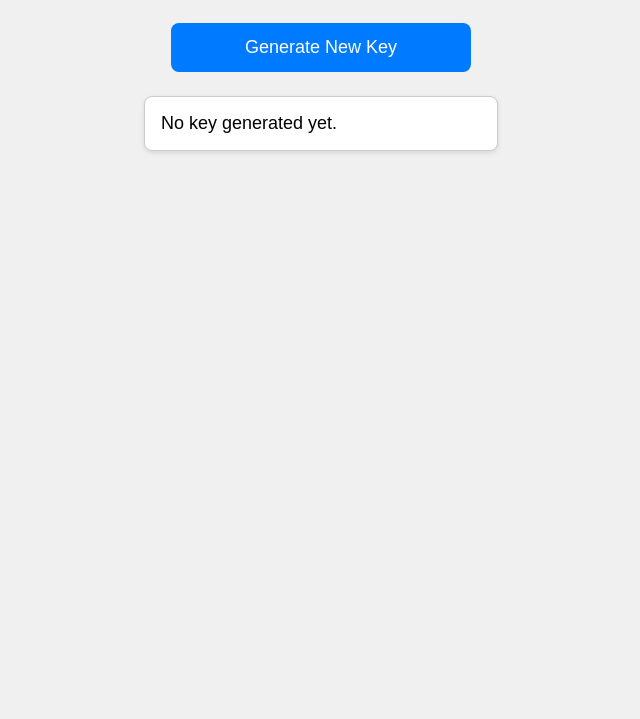
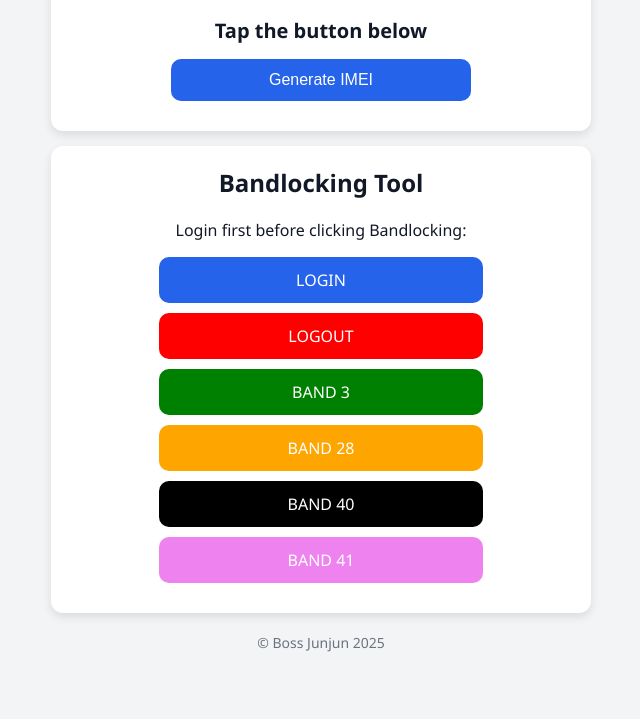
Before and after one commit to bjchack/terador, a plain HTML site: page zlt.html in a window 1280 px wide. Shown: the part 81-800 px from the top of the page, without its empty margins (319-959 px from the left). Drawn offline with Linux system fonts and the light colour scheme.

Commit message:
Update zlt.html

```diff
--- a/zlt.html
+++ b/zlt.html
@@ -1,72 +1,101 @@
+
 <!DOCTYPE html>
 <html lang="en">
 <head>
   <meta charset="UTF-8" />
   <meta name="viewport" content="width=device-width, initial-scale=1.0" />
-  <title>ZLT LICENSEKEY</title>
+  <title>Boss Junjun Tools</title>
   <style>
     body {
-      font-family: sans-serif;
-      padding: 16px;
+      font-family: 'Segoe UI', sans-serif;
+      background: #f3f4f6;
+      color: #111827;
       margin: 0;
-      background: #f0f0f0;
-      display: flex;
-      flex-direction: column;
-      align-items: center;
+      padding: 10px;
+      text-align: center;
+    }
+    .section {
+      background: white;
+      margin: 15px auto;
+      padding: 20px;
+      border-radius: 12px;
+      box-shadow: 0 4px 10px rgba(0,0,0,0.1);
+      max-width: 500px;
     }
     h2 {
-      text-align: center;
-      color: #333;
+      margin-top: 0;
     }
-    button {
-      width: 100%;
+    .button {
+      background-color: #2563eb;
+      color: white;
+      padding: 12px;
+      margin: 10px 5px;
+      width: 90%;
       max-width: 300px;
-      padding: 14px;
-      font-size: 18px;
-      background-color: #007bff;
-      color: white;
       border: none;
-      border-radius: 8px;
+      border-radius: 10px;
+      font-size: 16px;
+      display: block;
       cursor: pointer;
+      text-decoration: none;
+      margin-left: auto;
+      margin-right: auto;
+    }
+    .button.red { background-color: red; }
+    .button.green { background-color: green; }
+    .button.orange { background-color: orange; }
+    .button.black { background-color: black; }
+    .button.violet { background-color: violet; color: white; }
+    .imei-box {
+      font-size: 20px;
+      margin: 15px 0;
+      font-weight: bold;
+      word-break: break-all;
+    }
+    footer {
       margin-top: 20px;
-    }
-    button:hover {
-      background-color: #0056b3;
-    }
-    #output {
-      margin-top: 24px;
-      font-size: 18px;
-      background: #ffffff;
-      padding: 16px;
-      border: 1px solid #ccc;
-      border-radius: 8px;
-      width: 100%;
-      max-width: 320px;
-      word-wrap: break-word;
-      box-shadow: 0 2px 5px rgba(0,0,0,0.1);
+      font-size: 14px;
+      color: #6b7280;
     }
   </style>
 </head>
 <body>
 
-  <h2>🔑 ZLT LICENSEKEY</h2>
-  <button onclick="generateKey()">Generate New Key</button>
+  <div class="section">
+    <h2>IMEI Generator</h2>
+    <div id="imei" class="imei-box">Tap the button below</div>
+    <button class="button" onclick="generateIMEI()">Generate IMEI</button>
+  </div>
 
-  <div id="output">No key generated yet.</div>
+  <div class="section">
+    <h2>Bandlocking Tool</h2>
+    <p>Login first before clicking Bandlocking:</p>
+    <a class="button" href="http://192.168.254.254/goform/goform_set_cmd_process?isTest=false&amp;goformId=LOGIN&amp;username=dXNlcg%3D%3D&amp;password=QGwwM2UxdDM%3D">LOGIN</a>
+    <a class="button red" href="http://192.168.254.254/goform/goform_set_cmd_process?isTest=false&amp;goformId=LOGOUT&amp;username=dXNlcg%3D%3D&amp;password=QGwwM2UxdDM%3D">LOGOUT</a>
+    <a class="button green" href="http://192.168.254.254/goform/goform_set_cmd_process?isTest=false&amp;band_state=yes&amp;band_list=4%2C0%2C0%2C0%2C0%2C0%2C0%2C0&amp;wcdma_list=0%2C0%2C0&amp;tds_list=0%2C0&amp;zeact=1&amp;goformId=TZ_SET_LOCK_BAND">BAND 3</a>
+    <a class="button orange" href="http://192.168.254.254/goform/goform_set_cmd_process?isTest=false&amp;band_state=yes&amp;band_list=0%2C0%2C0%2C8%2C0%2C0%2C0%2C0&amp;wcdma_list=0%2C0%2C0&amp;tds_list=0%2C0&amp;zeact=0&amp;goformId=TZ_SET_LOCK_BAND">BAND 28</a>
+    <a class="button black" href="http://192.168.254.254/goform/goform_set_cmd_process?isTest=false&band_state=yes&band_list=0%2C0%2C0%2C0%2C128%2C0%2C0%2C0&wcdma_list=0%2C0%2C0&tds_list=0%2C0&zeact=0&goformId=TZ_SET_LOCK_BAND">BAND 40</a>
+    <a class="button violet" href="http://192.168.254.254/goform/goform_set_cmd_process?isTest=false&band_state=yes&band_list=0%2C0%2C0%2C0%2C0%2C1%2C0%2C0&wcdma_list=0%2C0%2C0&tds_list=0%2C0&zeact=0&goformId=TZ_SET_LOCK_BAND">BAND 41</a>
+  </div>
+
+  <footer>© Boss Junjun 2025</footer>
 
   <script>
-    function generateKey() {
-      const chars = "ABCDEFGHIJKLMNOPQRSTUVWXYZ0123456789";
-      let key = "BOSSJUN-";
-      for (let i = 0; i < 8; i++) {
-        key += chars.charAt(Math.floor(Math.random() * chars.length));
+    function generateIMEI() {
+      let imei = '';
+      for (let i = 0; i < 14; i++) {
+        imei += Math.floor(Math.random() * 10);
       }
-
-      let validKeys = JSON.parse(localStorage.getItem("valid_keys") || "[]");
-      validKeys.push(key);
-      localStorage.setItem("valid_keys", JSON.stringify(validKeys));
-
-      document.getElementById("output").textContent = ` ${key}`;
+      let sum = 0;
+      for (let i = 0; i < 14; i++) {
+        let digit = parseInt(imei[i]);
+        if (i % 2 === 1) digit *= 2;
+        if (digit > 9) digit -= 9;
+        sum += digit;
+      }
+      let checkDigit = (10 - (sum % 10)) % 10;
+      imei += checkDigit;
+      document.getElementById('imei').innerText = imei;
     }
   </script>
 
```
